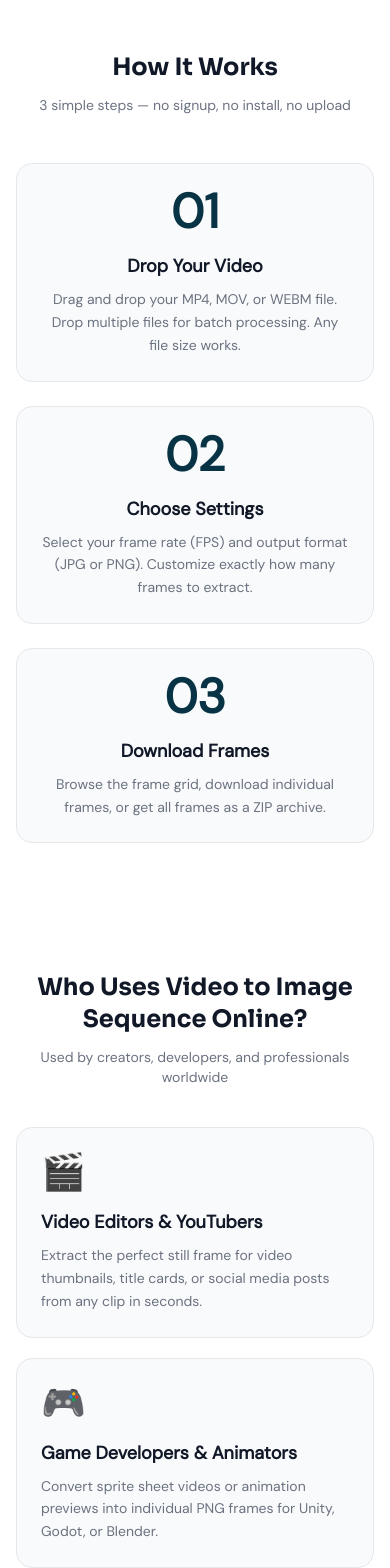
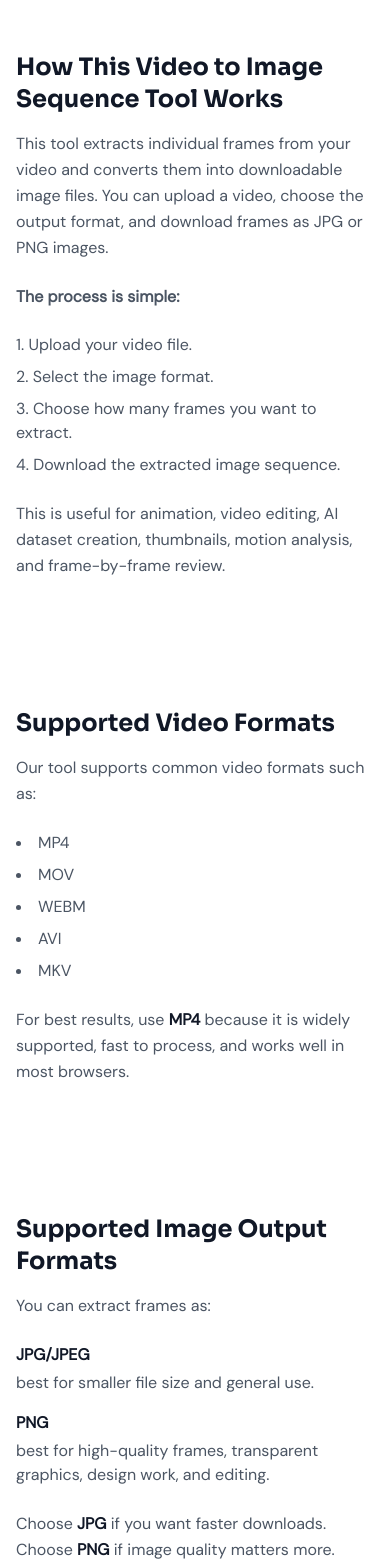
Before and after one commit to msachal5700/video-to-image-sequence, a React (Vite) app: page / in a window 390 px wide. Shown: the part 2380-3948 px from the top of the page. Built offline with nearby package versions, Linux system fonts and the light colour scheme.

Commit message:
add 6 trust sections to homepage for better credibility

```diff
--- a/pages/Home.tsx
+++ b/pages/Home.tsx
@@ -25,6 +25,18 @@ const faqs = [
     a: 'Video to Image Sequence Online is the best free alternative — it has no file size limit, no server upload, batch processing, ZIP download, individual frame downloads, and custom FPS control. All completely free.' },
   { q: 'Do I need to create an account or install anything?',
     a: 'No. Just open the website and start converting. No account, no download, no installation. Works on any device with a modern browser.' },
+  { q: 'What is a video to image sequence converter?',
+    a: 'A video to image sequence converter extracts individual frames from a video and saves them as separate image files.' },
+  { q: 'Can I extract frames from an MP4 video?',
+    a: 'Yes, you can upload an MP4 video and extract frames as JPG or PNG images.' },
+  { q: 'Which format is better, JPG or PNG?',
+    a: 'JPG is better for smaller file size. PNG is better for higher quality and editing.' },
+  { q: 'Can I use this tool for YouTube videos?',
+    a: 'If you have the video file downloaded legally, you can upload it and extract frames.' },
+  { q: 'Is this tool free?',
+    a: 'Yes, this tool is free to use.' },
+  { q: 'Why should I extract frames from a video?',
+    a: 'You may need frames for thumbnails, editing, animation, AI training datasets, visual analysis, or presentations.' },
 ]
 
 const Home: React.FC = () => {
@@ -111,7 +123,103 @@ const Home: React.FC = () => {
       </div>
 
       <AdUnit label="Advertisement" className="max-w-5xl mx-auto my-12" />
+      {/* ── HOW THIS TOOL WORKS ── */}
+      <section className="max-w-4xl mx-auto py-16 px-4">
+        <h2 className="text-2xl md:text-3xl font-bold mb-4 font-display">
+          How This Video to Image Sequence Tool Works
+        </h2>
+        <p className="text-gray-400 mb-6 leading-relaxed">
+          This tool extracts individual frames from your video and converts them into downloadable image files. You can upload a video, choose the output format, and download frames as JPG or PNG images.
+        </p>
+        <p className="text-gray-400 mb-6 font-semibold text-white">The process is simple:</p>
+        <ol className="text-gray-400 space-y-2 mb-6 list-decimal list-inside">
+          <li>Upload your video file.</li>
+          <li>Select the image format.</li>
+          <li>Choose how many frames you want to extract.</li>
+          <li>Download the extracted image sequence.</li>
+        </ol>
+        <p className="text-gray-400 leading-relaxed">
+          This is useful for animation, video editing, AI dataset creation, thumbnails, motion analysis, and frame-by-frame review.
+        </p>
+      </section>
 
+      {/* ── SUPPORTED VIDEO FORMATS ── */}
+      <section className="max-w-4xl mx-auto py-16 px-4">
+        <h2 className="text-2xl md:text-3xl font-bold mb-4 font-display">
+          Supported Video Formats
+        </h2>
+        <p className="text-gray-400 mb-6 leading-relaxed">
+          Our tool supports common video formats such as:
+        </p>
+        <ul className="text-gray-400 space-y-2 mb-6 list-disc list-inside">
+          <li>MP4</li>
+          <li>MOV</li>
+          <li>WEBM</li>
+          <li>AVI</li>
+          <li>MKV</li>
+        </ul>
+        <p className="text-gray-400 leading-relaxed">
+          For best results, use <strong className="text-white">MP4</strong> because it is widely supported, fast to process, and works well in most browsers.
+        </p>
+      </section>
+
+      {/* ── SUPPORTED IMAGE OUTPUT FORMATS ── */}
+      <section className="max-w-4xl mx-auto py-16 px-4">
+        <h2 className="text-2xl md:text-3xl font-bold mb-4 font-display">
+          Supported Image Output Formats
+        </h2>
+        <p className="text-gray-400 mb-6 leading-relaxed">
+          You can extract frames as:
+        </p>
+        <div className="space-y-4 mb-6">
+          <div>
+            <p className="text-white font-semibold mb-1">JPG/JPEG</p>
+            <p className="text-gray-400">best for smaller file size and general use.</p>
+          </div>
+          <div>
+            <p className="text-white font-semibold mb-1">PNG</p>
+            <p className="text-gray-400">best for high-quality frames, transparent graphics, design work, and editing.</p>
+          </div>
+        </div>
+        <p className="text-gray-400 leading-relaxed">
+          Choose <strong className="text-white">JPG</strong> if you want faster downloads. Choose <strong className="text-white">PNG</strong> if image quality matters more.
+        </p>
+      </section>
+
+      {/* ── WHO CAN USE THIS TOOL ── */}
+      <section className="max-w-4xl mx-auto py-16 px-4">
+        <h2 className="text-2xl md:text-3xl font-bold mb-4 font-display">
+          Who Can Use This Tool?
+        </h2>
+        <p className="text-gray-400 mb-6 leading-relaxed">
+          This tool is useful for:
+        </p>
+        <ul className="text-gray-400 space-y-2 list-disc list-inside">
+          <li>Video editors who need frame-by-frame screenshots.</li>
+          <li>Animators who need image sequences from video clips.</li>
+          <li>AI developers who need video frames for datasets.</li>
+          <li>YouTubers who want thumbnails from videos.</li>
+          <li>Designers who want still images from motion footage.</li>
+          <li>Students who need visual frames for projects.</li>
+          <li>Researchers who analyze motion or visual changes in videos.</li>
+        </ul>
+      </section>
+
+      {/* ── PRIVACY AND FILE SAFETY ── */}
+      <section className="max-w-4xl mx-auto py-16 px-4">
+        <h2 className="text-2xl md:text-3xl font-bold mb-4 font-display">
+          Privacy and File Safety
+        </h2>
+        <p className="text-gray-400 mb-6 leading-relaxed">
+          Your uploaded video is processed directly in your browser whenever possible. This means your video does not need to be stored permanently on our servers.
+        </p>
+        <p className="text-gray-400 mb-6 leading-relaxed">
+          We do not ask for login, account creation, or personal information. After processing, you can download your extracted frames immediately.
+        </p>
+        <p className="text-gray-400 leading-relaxed">
+          <strong className="text-white">For privacy, avoid uploading sensitive, private, or confidential videos to any online tool.</strong>
+        </p>
+      </section>
       {/* ── HOW IT WORKS ── */}
       <section id="how-it-works" className="max-w-4xl mx-auto py-16 px-4">
         <h2 className="text-2xl md:text-3xl font-bold text-center mb-3 font-display">
```
